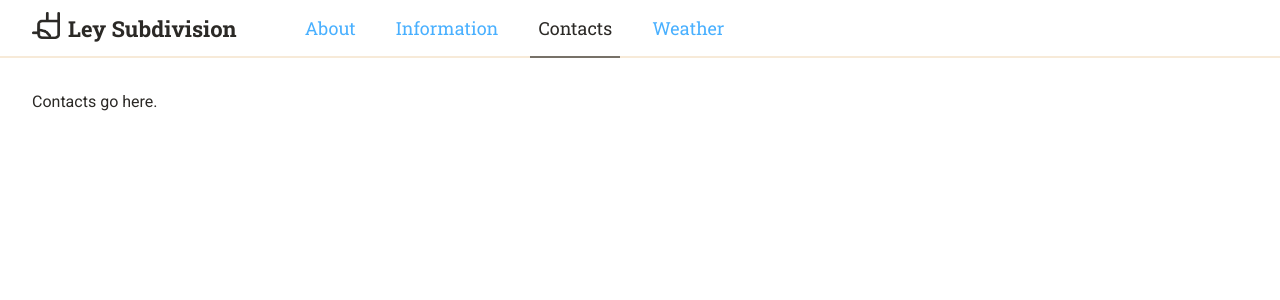
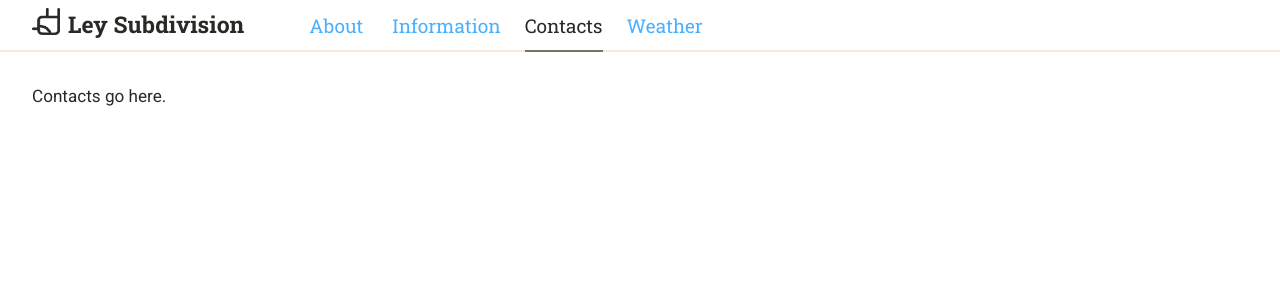
Before and after one commit to elezotte/LeySubdivision, a Next.js app: page /contacts in a window 1280 px wide. Shown: the top 300 px of the page. Built offline with nearby package versions, Linux system fonts and the light colour scheme.

Commit message:
tweak nav and logo

```diff
--- a/src/components/navigation/Navigation.tsx
+++ b/src/components/navigation/Navigation.tsx
@@ -40,7 +40,8 @@ const navItems = [
 ]
 
 const Logo: React.FC = () => (
-  <Box sx={{ display: 'flex' }}>
+  <Box sx={styles.logo}>
+    <Box sx={styles.logoIcon}>
       <Image
         alt="ley logo"
         priority
@@ -48,6 +49,7 @@ const Logo: React.FC = () => (
         width={Math.round(362 / logoDivisor)}
         src="/logo.fat.png"
       />
+    </Box>
     <Box sx={styles.leyText}>Ley Subdivision</Box>
   </Box>
 )
--- a/src/components/navigation/navigation.styles.ts
+++ b/src/components/navigation/navigation.styles.ts
@@ -6,8 +6,8 @@ const commonButtonItemStyles: SxProps = {
   fontWeight: 400,
   borderRadius: 0,
   fontSize: font.size.ML,
-  paddingY: 2,
-  paddingX: 1,
+  paddingY: 0,
+  paddingX: 0,
   marginX: 1.5,
   marginTop: 0,
   marginBottom: '-2px',
@@ -16,7 +16,7 @@ const commonButtonItemStyles: SxProps = {
   borderBottomWidth: 2,
   textTransform: 'none',
   lineHeight: 1,
-  minHeight: 58,
+  minHeight: 52,
 }
 
 const commonMenuItemStyles: SxProps = {
@@ -48,6 +48,9 @@ export const styles: MuiSxStyles = {
     fontWeight: 700,
     color: colors.gray.dark,
   },
+  logo: {
+    display: 'flex',
+  },
   logoContainerButtons: {
     display: {
       xs: 'none',
@@ -62,6 +65,9 @@ export const styles: MuiSxStyles = {
       md: 'none',
     },
     marginRight: 1,
+  },
+  logoIcon: {
+    marginTop: '1px',
   },
   menu: {
     display: {
--- a/src/components/theme/theme.ts
+++ b/src/components/theme/theme.ts
@@ -114,10 +114,10 @@ const theme = createTheme({
     MuiToolbar: {
       styleOverrides: {
         root: {
-          minHeight: 56,
+          minHeight: 50,
 
           '@media (min-width: 600px)': {
-            minHeight: 56,
+            minHeight: 50,
           },
         },
       },
--- a/src/components/theme/themeSettings.ts
+++ b/src/components/theme/themeSettings.ts
@@ -37,12 +37,12 @@ export const font = {
     body: '"Roboto", sans-serif',
   },
   size: {
-    SM: 8,
-    MS: 12,
-    MD: 14,
-    ML: 18,
-    LG: 22,
-    XL: 26,
+    SM: 9,
+    MS: 13,
+    MD: 15,
+    ML: 19,
+    LG: 23,
+    XL: 27,
   },
   weight: {
     LIGHT: 100,
```
Lines whose indentation alone changed are shown as unchanged.
